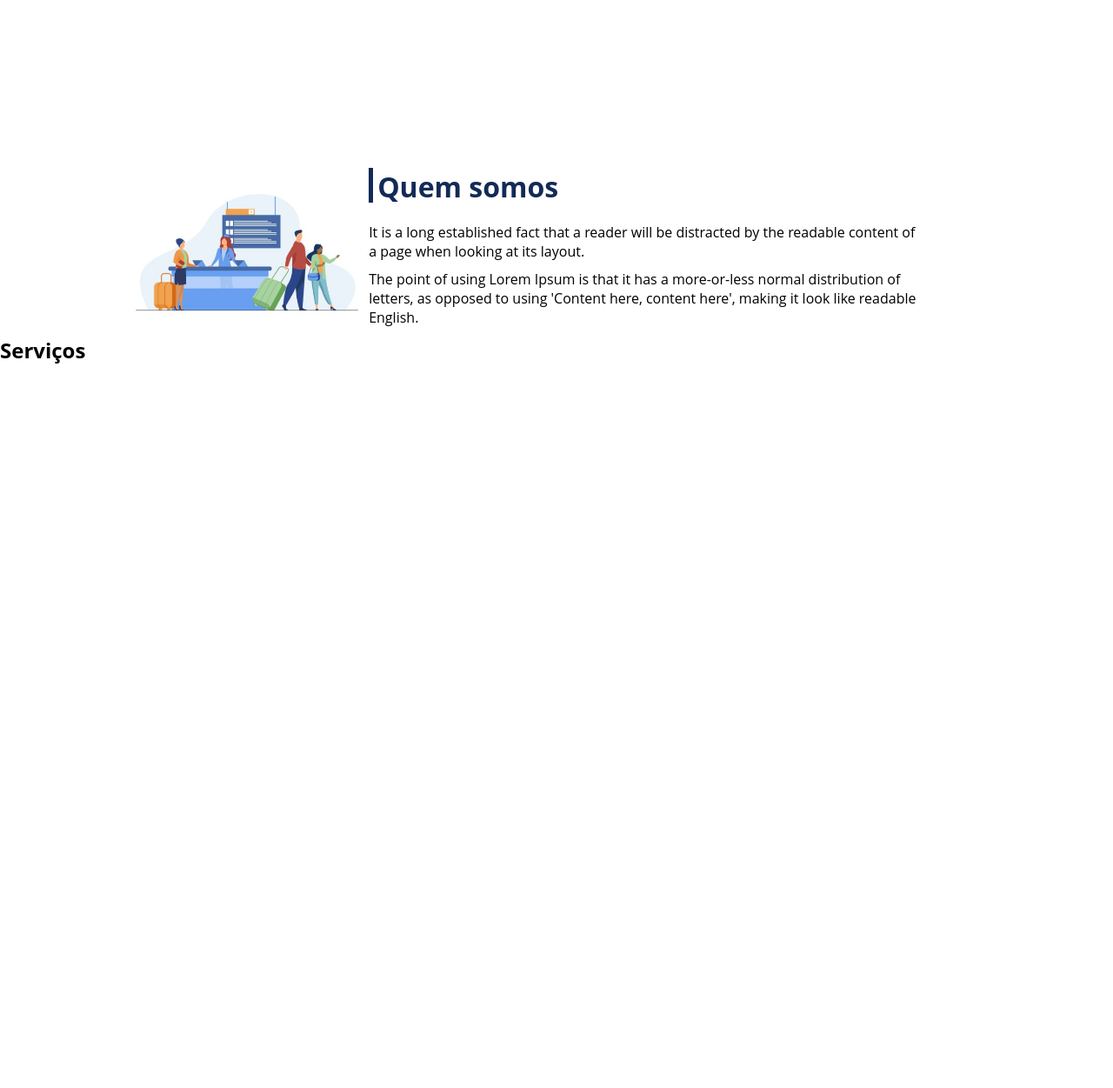
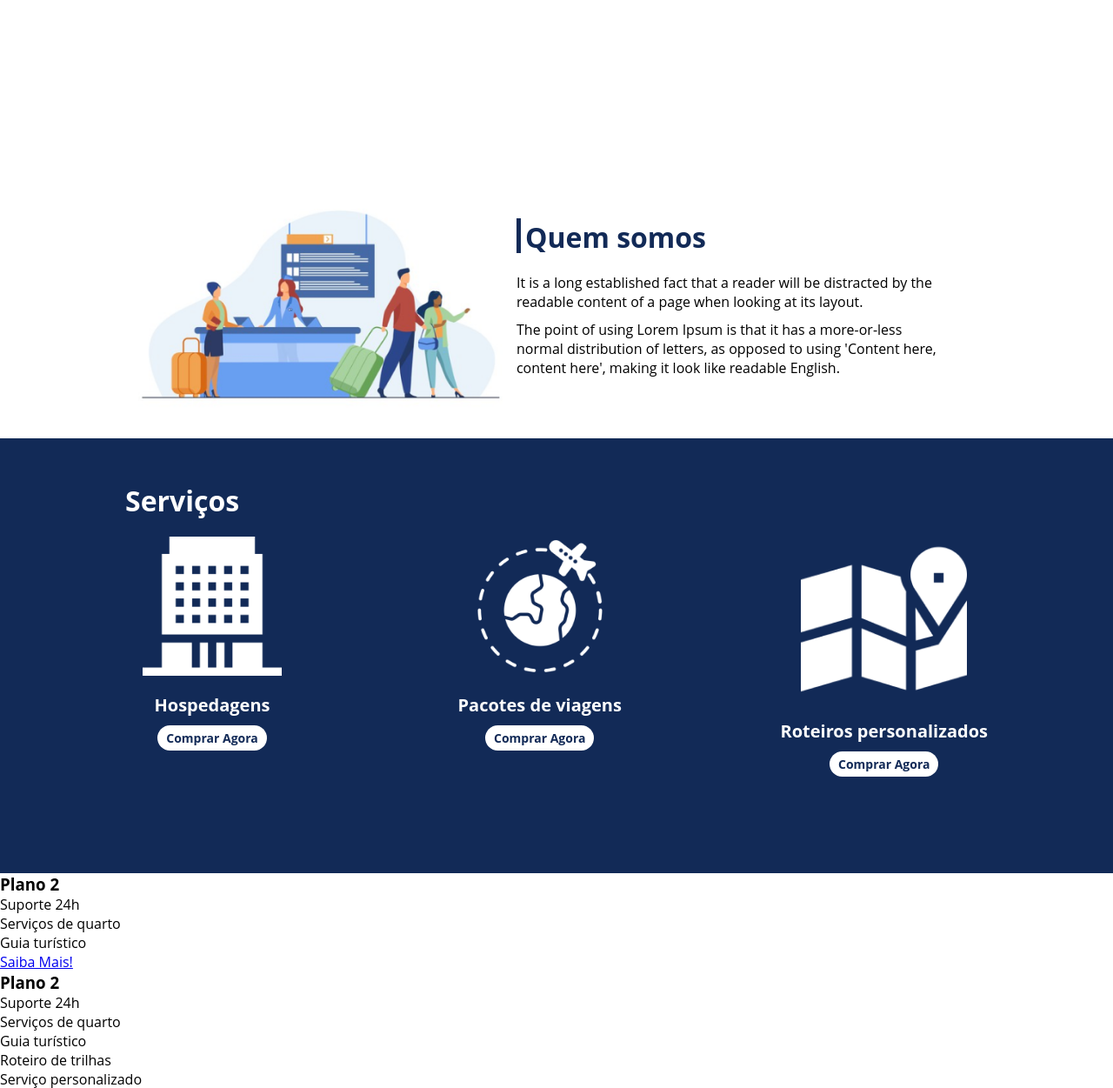
Before and after one commit to rafael-ds/bootcamp_dio, a PHP site: page / in a window 1280 px wide. Shown: the part 708-1959 px from the top of the page at 87% size. Run offline with PHP 8.4, Linux system fonts and the light colour scheme.

Commit message:
Aplicando a estilização da area de serviços

```diff
--- a/Geracao_tech_unimed-BH/Modulo 2/3-Posicionando elementos com flexbox em css/Projeto Integrador/index.html
+++ b/Geracao_tech_unimed-BH/Modulo 2/3-Posicionando elementos com flexbox em css/Projeto Integrador/index.html
@@ -44,30 +44,32 @@
         </div>
     </div>
 
-    <div>
+    <div class="container-externo">
+        <div class="flex-container" id="servicos">
             <div>
                 <h2>Serviços</h2>
             </div>
 
-        <div>
-            <div>
+            <div class="lista-servicos">
+                <div class="itens-servicos">
                     <div><img src="./images/icon-2.png" alt="hospedagens"></div>
                     <p>Hospedagens</p>
                     <a href="#">Comprar Agora</a>
                 </div>
 
-            <div>
+                <div class="itens-servicos">
                    <div><img src="./images/icon-1.png" alt="pacote de viagens"></div>
                    <p>Pacotes de viagens</p>
                    <a href="#">Comprar Agora</a>
                 </div>
 
-            <div>
+                <div class="itens-servicos">
                     <div><img src="./images/icon-3.png" alt="roteiros personalizados"></div>
                     <p>Roteiros personalizados</p>
                     <a href="#">Comprar Agora</a>
                 </div>
 
+            </div>
         </div>
     </div>
 
--- a/Geracao_tech_unimed-BH/Modulo 2/3-Posicionando elementos com flexbox em css/Projeto Integrador/style.css
+++ b/Geracao_tech_unimed-BH/Modulo 2/3-Posicionando elementos com flexbox em css/Projeto Integrador/style.css
@@ -110,3 +110,62 @@ header .menu{
     margin-bottom: 10px;
     width: 90%;
 }
+
+#quem-somos img{
+    min-width: 450px;
+}
+
+.container-externo{
+    background-color: #122a57;
+    width: 100%;
+}
+
+#servicos{
+    flex-direction: column;
+    padding-top: 50px;
+    padding-bottom: 100px;
+}
+
+#servicos h2{
+    color: white;
+    font-size: 32px;
+    margin-bottom: 20px;
+}
+
+.lista-servicos{
+    display: flex;
+    justify-content: space-between;
+}
+
+.lista-servicos .itens-servicos{
+    text-align: center ;
+}
+
+.itens-servicos a {
+    width: 220px;
+    background-color: white;
+    color: #122a57;
+    border-radius: 30px;
+    height: 50px;
+    line-height: 50px;
+    text-align: center;
+    text-decoration: none;
+    font-size: 14px;
+    font-weight: 700;
+    margin-top: 20px;
+    padding: 5px 10px;
+
+}
+
+.itens-servicos p{
+    font-weight: 700;
+    color: white;
+    font-size: 20px;
+
+    margin-top: 20px;
+}
+
+.itens-servicos img{
+    width: 80%;
+    margin: auto;
+}
```
Lines whose indentation alone changed are shown as unchanged.
